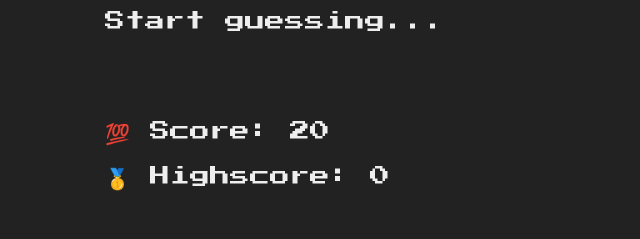
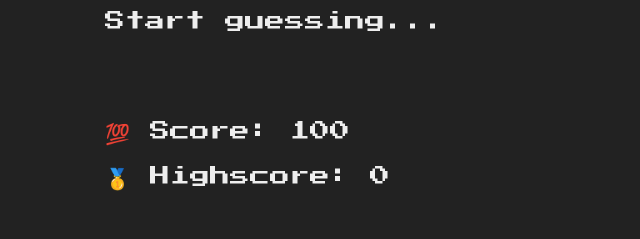
Before and after one commit to yanlogan/guess-my-number, a plain HTML site: page index.html in a window 1280 px wide. Shown: the part 439-678 px from the top of the page, 595-1235 px from the left. Drawn offline with Linux system fonts and the light colour scheme.

Commit message:
fix: changed the initial score

```diff
--- a/index.html
+++ b/index.html
@@ -23,7 +23,7 @@
     </section>
     <section class="right">
       <p class="message">Start guessing...</p>
-      <p class="label-score">💯 Score: <span class="score">20</span></p>
+      <p class="label-score">💯 Score: <span class="score">100</span></p>
       <p class="label-highscore">
         🥇 Highscore: <span class="highscore">0</span>
       </p>
```
